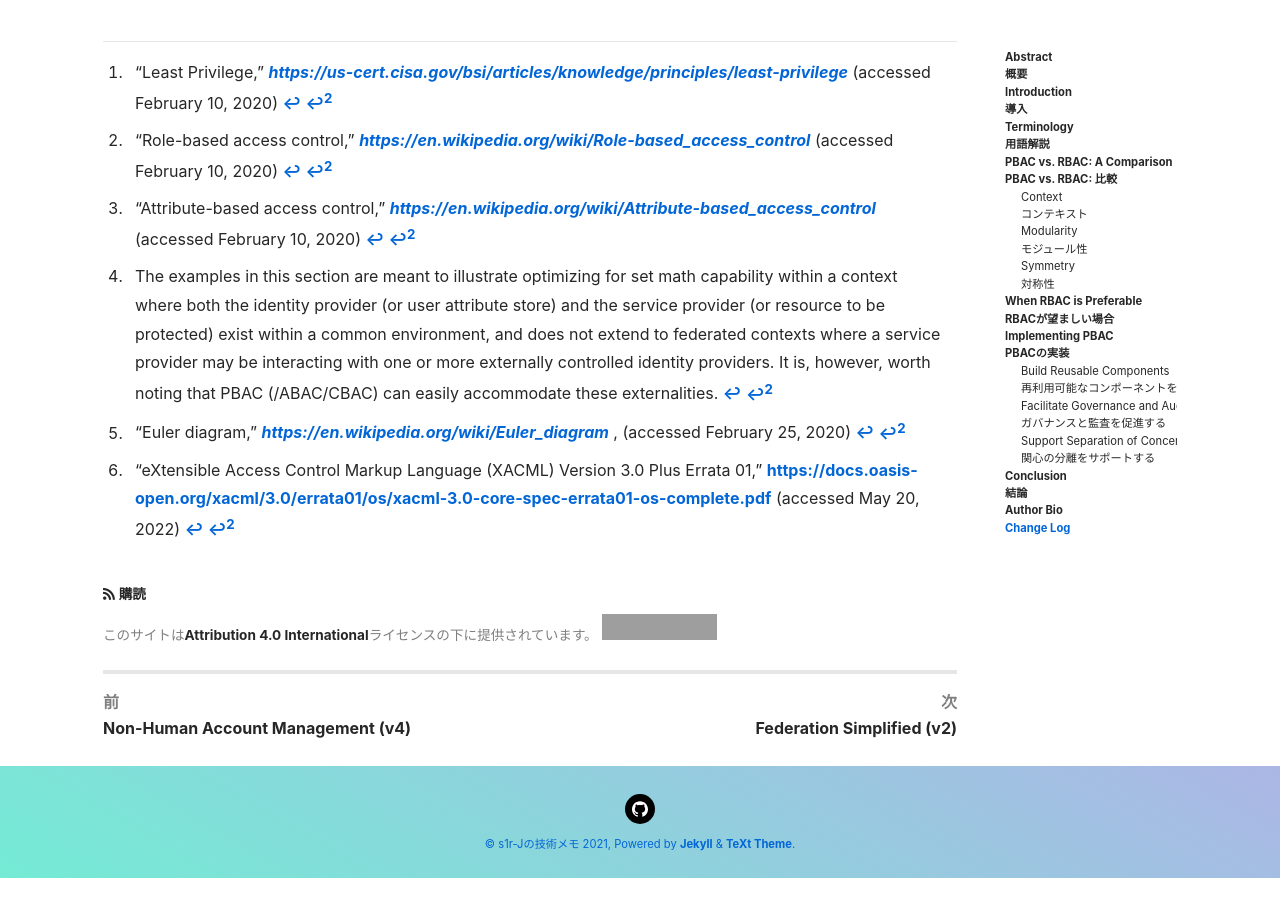
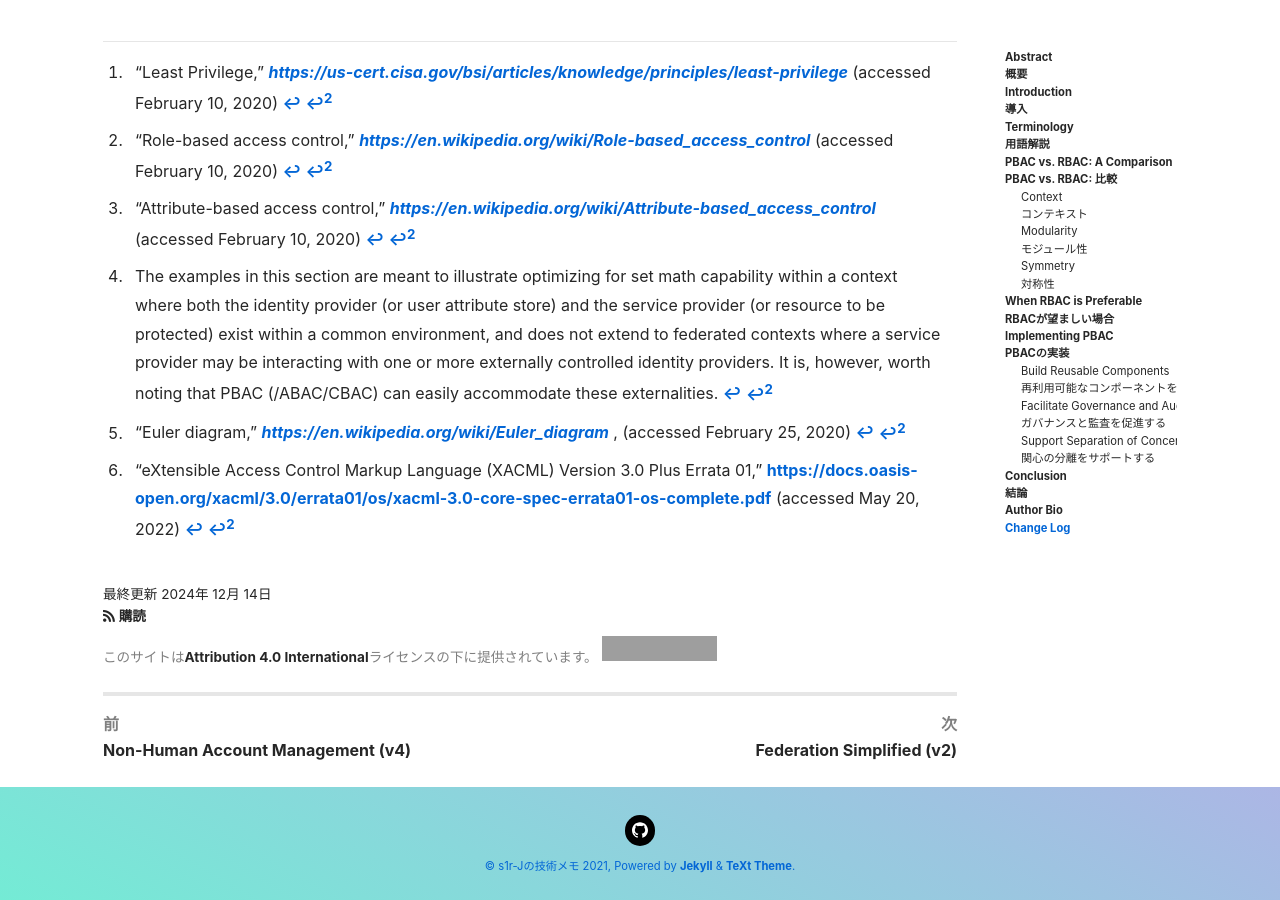
Before and after one commit to s1r-J/s1r-J.github.io, a Jekyll site: the page built from articles/_oidc_oauth/idpro_bok/idpro-61-mckee.md, in a window 1280 px wide and 900 px high, scrolled down 22750 px. Built offline with Jekyll 4.4.1, drawn with Linux system fonts in a browser that asks for light colours; before the commit the page ends 23628 px from its top, so only the background shows below that; grey boxes are pictures that could not be loaded.

Commit message:
Fix 更新日

```diff
--- a/articles/_oidc_oauth/idpro_bok/idpro-61-mckee.md
+++ b/articles/_oidc_oauth/idpro_bok/idpro-61-mckee.md
@@ -3,6 +3,7 @@ layout: columns
 title: Introduction to Policy-Based Access Controls (v3)
 permalink: /docs/oidc_oauth/idpro_bok/61
 date: 2024-09-09
+modify_date: 2024-12-14
 aside:
   toc: true
 tags: ["IDPro", "IDPro BoK", "アクセス制御", "PBAC"]
```
